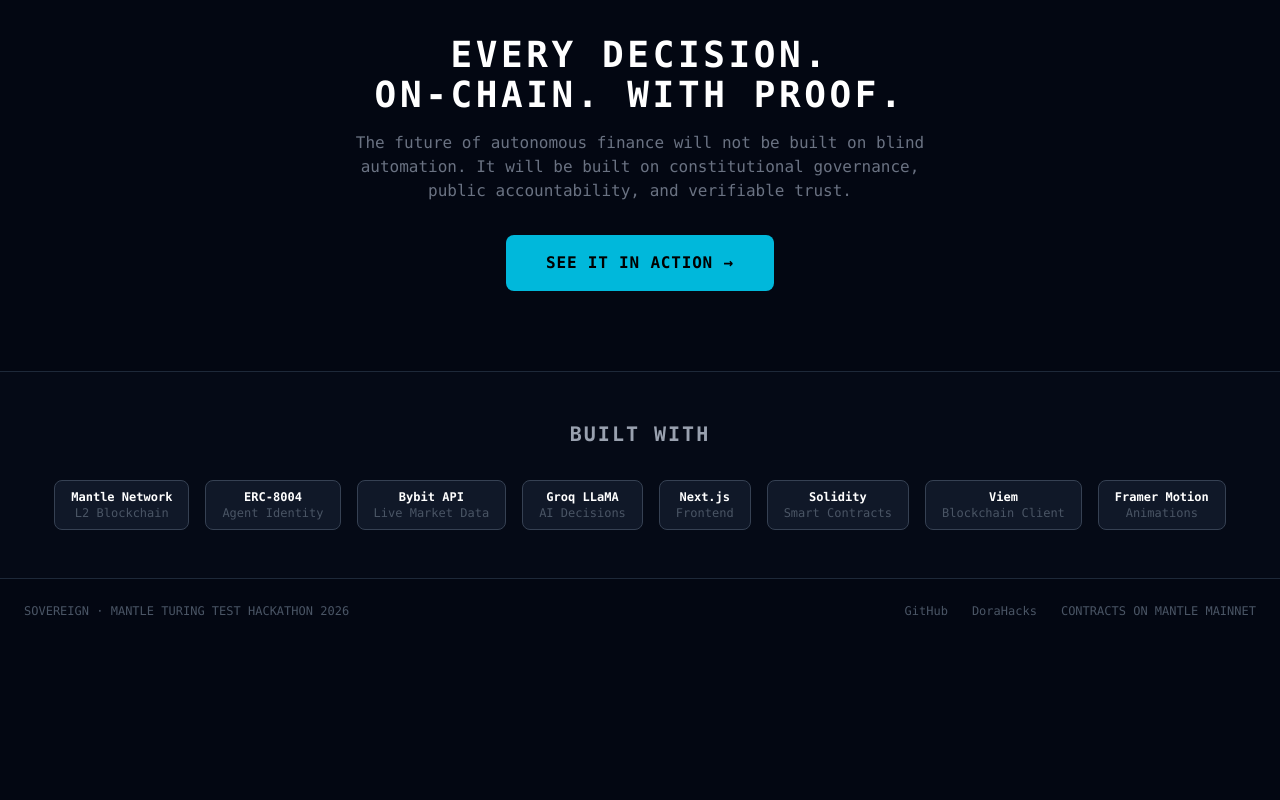
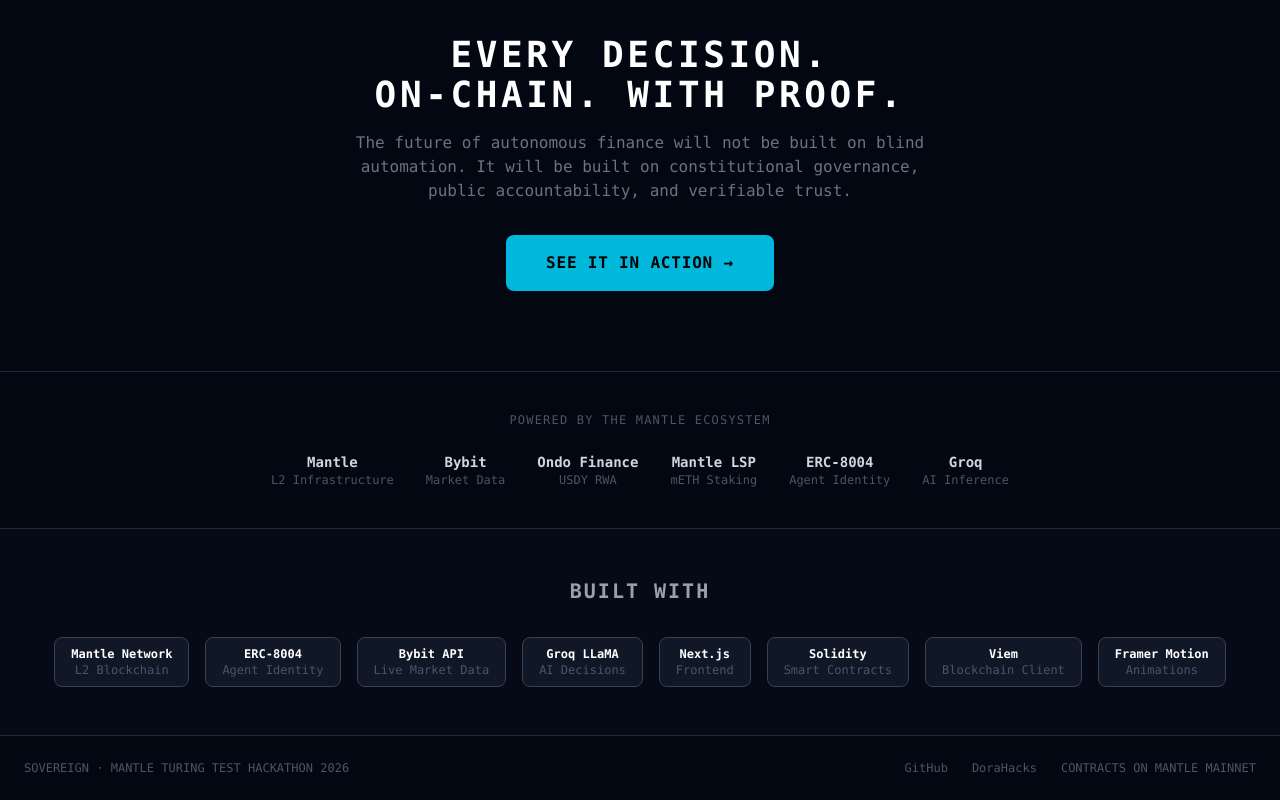
Before and after one commit to Megacollins/sovereign, a Next.js app: page / in a window 1280 px wide. Shown: the part 2301-3101 px from the top of the page. Before the commit the page ends 2944 px from the top, so only its background shows below. Built offline with nearby package versions, Linux system fonts and the light colour scheme.

Commit message:
feat: add ecosystem powered-by section to landing page

```diff
--- a/src/app/page.tsx
+++ b/src/app/page.tsx
@@ -232,6 +232,30 @@
         </div>
       </section>
 
+      {/* Powered By */}
+      <section className="border-t border-gray-800">
+        <div className="max-w-7xl mx-auto px-6 py-10">
+          <div className="text-center mb-6">
+            <div className="text-gray-600 text-xs tracking-widest">POWERED BY THE MANTLE ECOSYSTEM</div>
+          </div>
+          <div className="flex flex-wrap justify-center items-center gap-8">
+            {[
+              { name: 'Mantle', role: 'L2 Infrastructure' },
+              { name: 'Bybit', role: 'Market Data' },
+              { name: 'Ondo Finance', role: 'USDY RWA' },
+              { name: 'Mantle LSP', role: 'mETH Staking' },
+              { name: 'ERC-8004', role: 'Agent Identity' },
+              { name: 'Groq', role: 'AI Inference' },
+            ].map((p) => (
+              <div key={p.name} className="text-center">
+                <div className="text-gray-300 text-sm font-bold">{p.name}</div>
+                <div className="text-gray-600 text-xs">{p.role}</div>
+              </div>
+            ))}
+          </div>
+        </div>
+      </section>
+
       {/* Tech Stack */}
       <section className="border-t border-gray-800 bg-gray-900/20">
         <div className="max-w-7xl mx-auto px-6 py-12">
```
